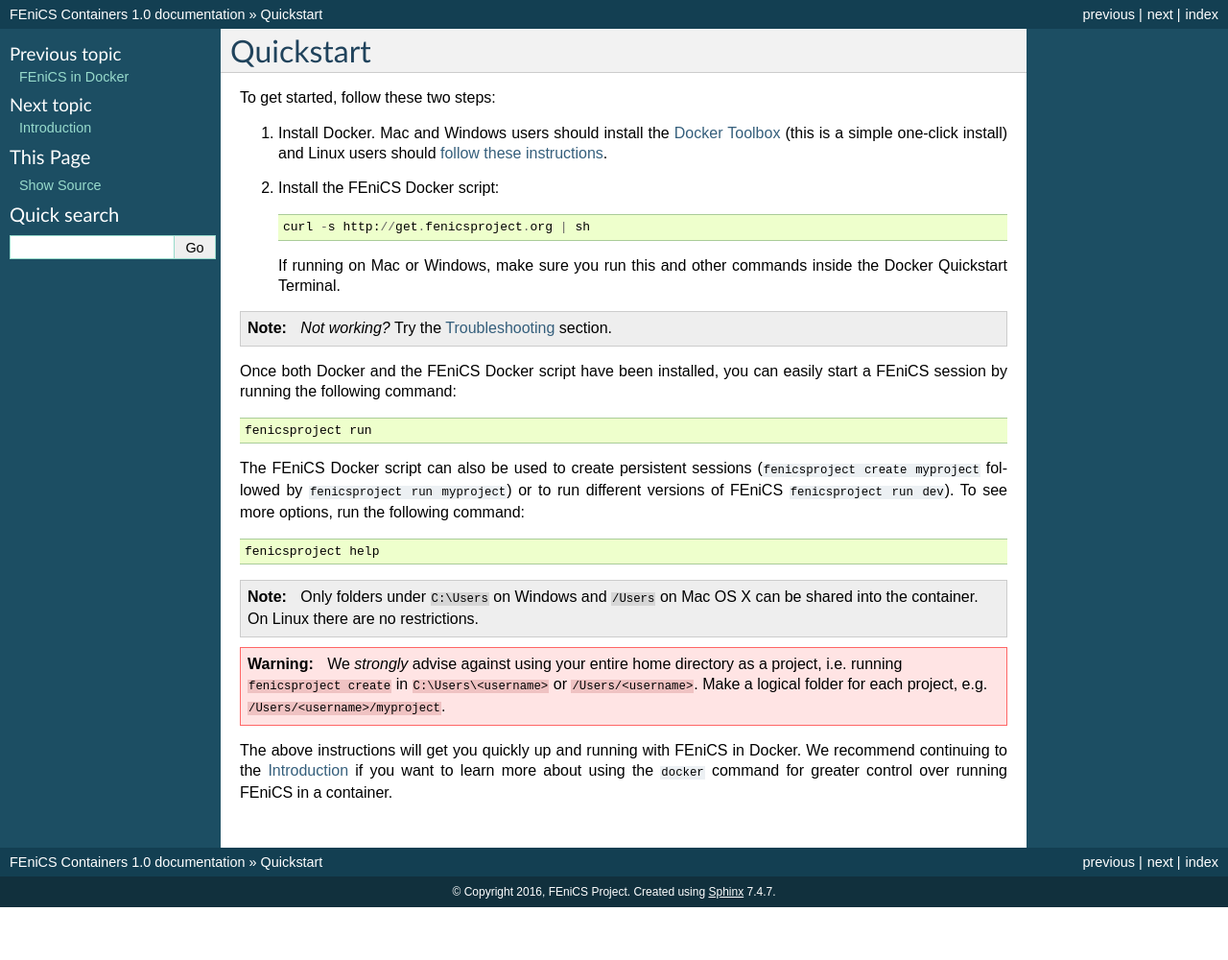
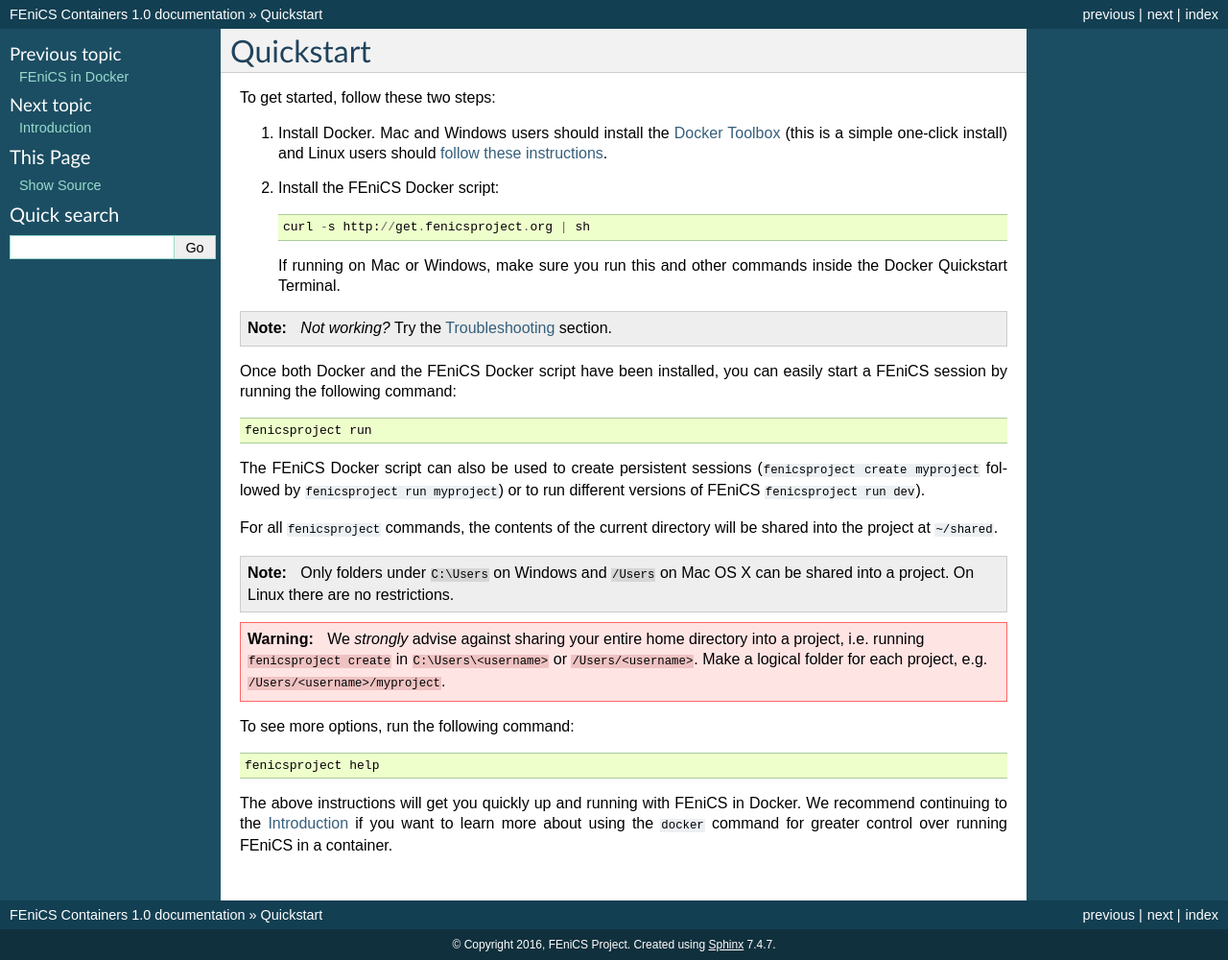
Before and after one commit to vacary/docker, a Sphinx documentation site: the page built from docs/source/quickstart.rst, in a window 1280 px wide. Shown: the whole page at 96% size. Built offline with Sphinx 7.4.7, drawn with Linux system fonts in a browser that asks for light colours; before the commit the page ends 945 px from its top, so only the background shows below that.

Commit message:
Slight tweak to order and words.

```diff
--- a/docs/source/quickstart.rst
+++ b/docs/source/quickstart.rst
@@ -29,17 +29,21 @@
 The FEniCS Docker script can also be used to create persistent sessions
 (``fenicsproject create myproject`` followed by ``fenicsproject run
 myproject``) or to run different versions of FEniCS ``fenicsproject run dev``).
+
+For all ``fenicsproject`` commands, the contents of the current directory will
+be shared into the project at ``~/shared``.
+
+.. note:: Only folders under ``C:\Users`` on Windows and ``/Users`` on Mac OS X
+          can be shared into a project. On Linux there are no restrictions.
+
+.. warning:: We *strongly* advise against sharing your entire home directory into a
+             project, i.e. running ``fenicsproject create`` in ``C:\Users\<username>``
+             or ``/Users/<username>``. Make a logical folder for each project,
+             e.g. ``/Users/<username>/myproject``.
+
 To see more options, run the following command::
 
     fenicsproject help
-
-.. note:: Only folders under ``C:\Users`` on Windows and ``/Users`` on Mac OS X
-          can be shared into the container. On Linux there are no restrictions.
-
-.. warning:: We *strongly* advise against using your entire home directory as a
-             project, i.e. running ``fenicsproject create`` in ``C:\Users\<username>``
-             or ``/Users/<username>``. Make a logical folder for each project,
-             e.g. ``/Users/<username>/myproject``.
 
 The above instructions will get you quickly up and running with FEniCS in
 Docker. We recommend continuing to the :ref:`introduction` if you want to learn
```
